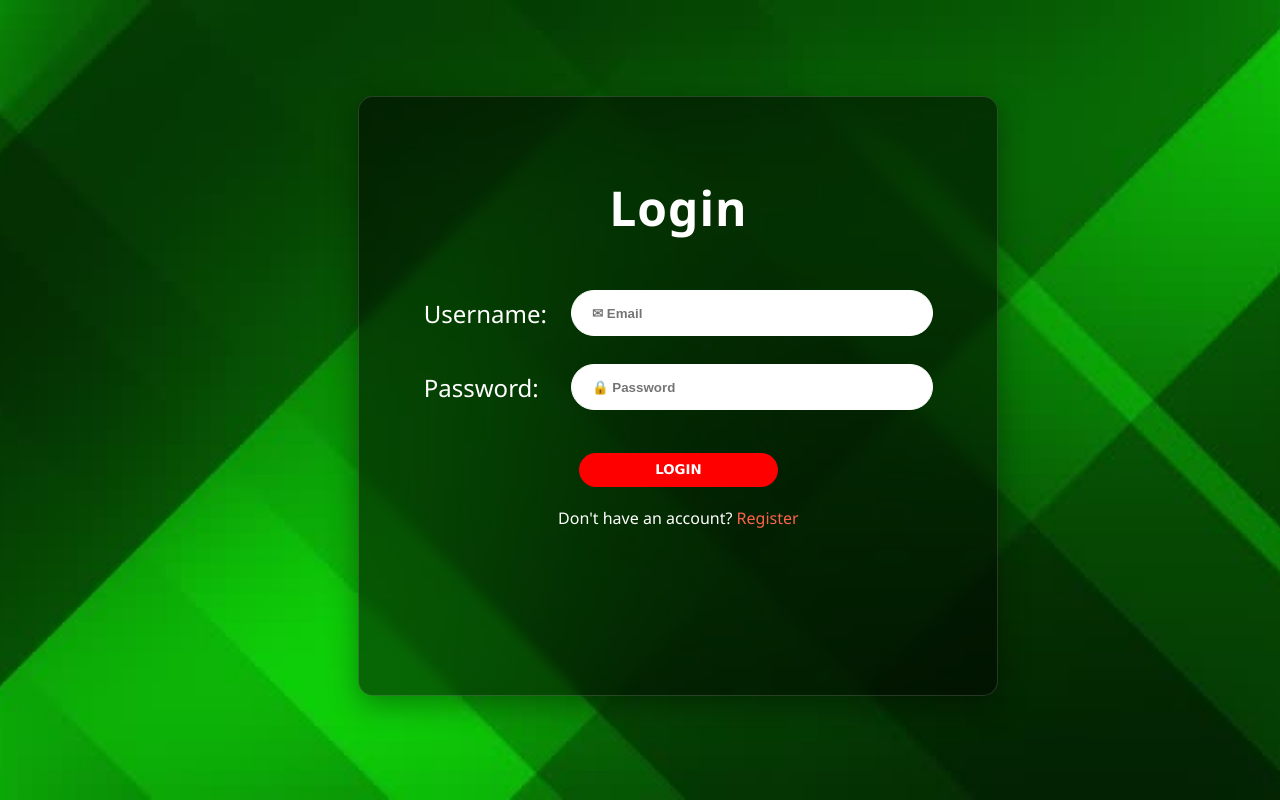
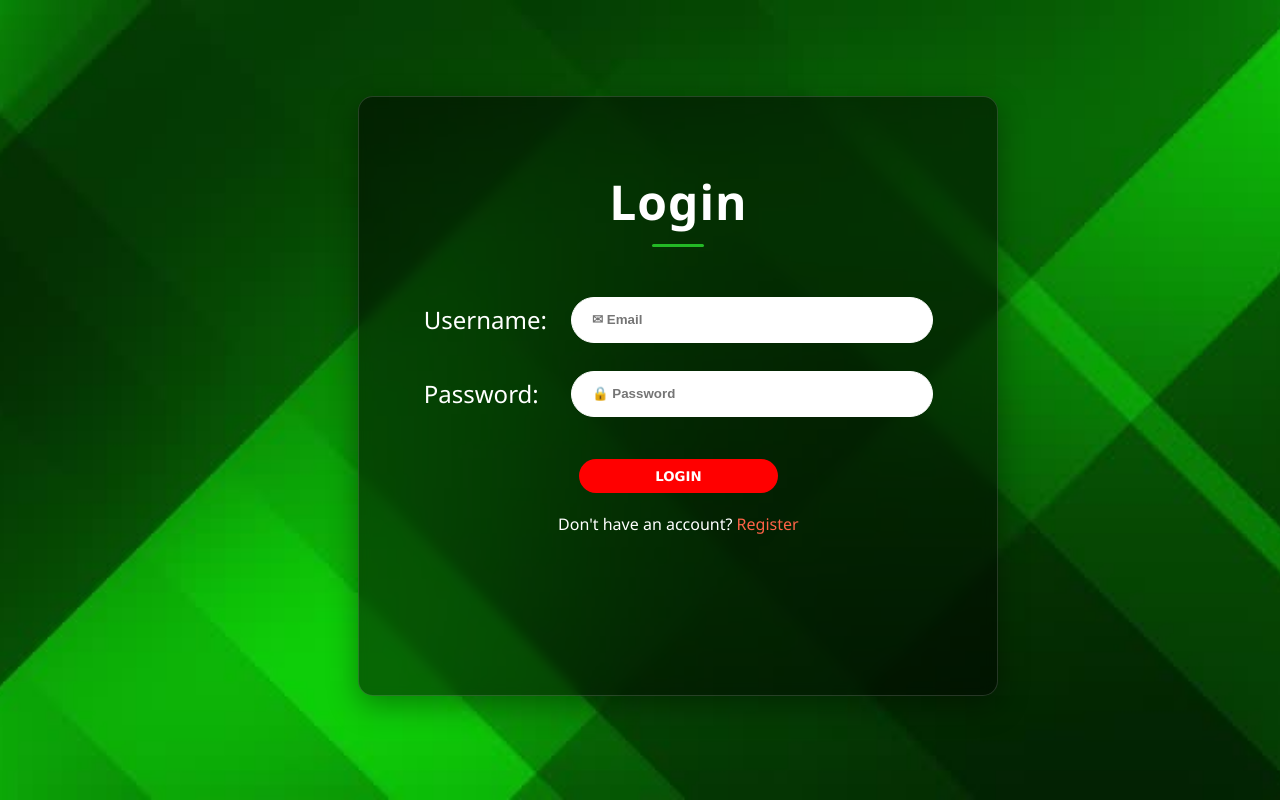
Before and after one commit to ashensilva12/SarpResQ, a React (Vite) app: page / in a window 1280 px wide. Built offline with nearby package versions, Linux system fonts and the light colour scheme.

Commit message:
Update Login.css

```diff
--- a/src/component/pages/Login.css
+++ b/src/component/pages/Login.css
@@ -46,3 +46,12 @@
     margin-bottom: 32px;
     letter-spacing: 1px;
 }
+.loginheader::after{
+    content: '';
+    display: block;
+    width: 52px;
+    height: 3px;
+    margin: 10px auto 0;
+    background: var(--brand);
+    border-radius: 2px;
+}
```
